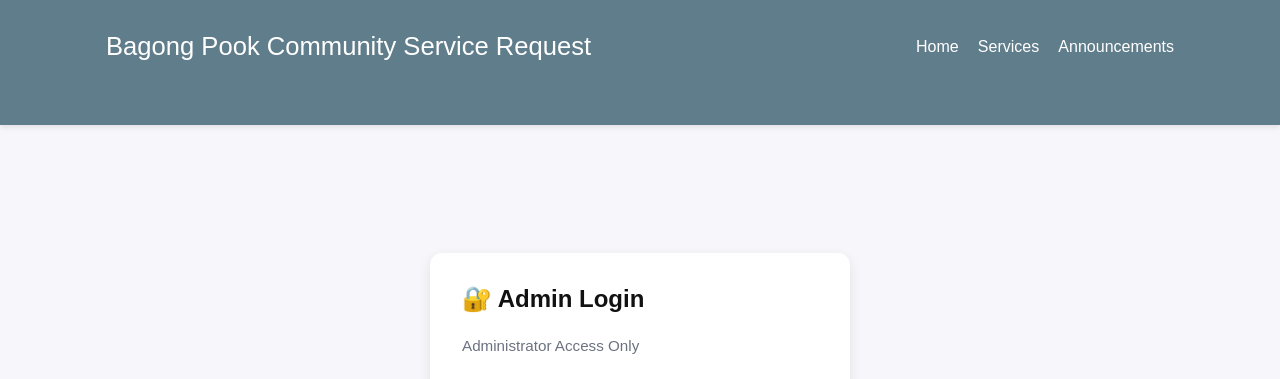
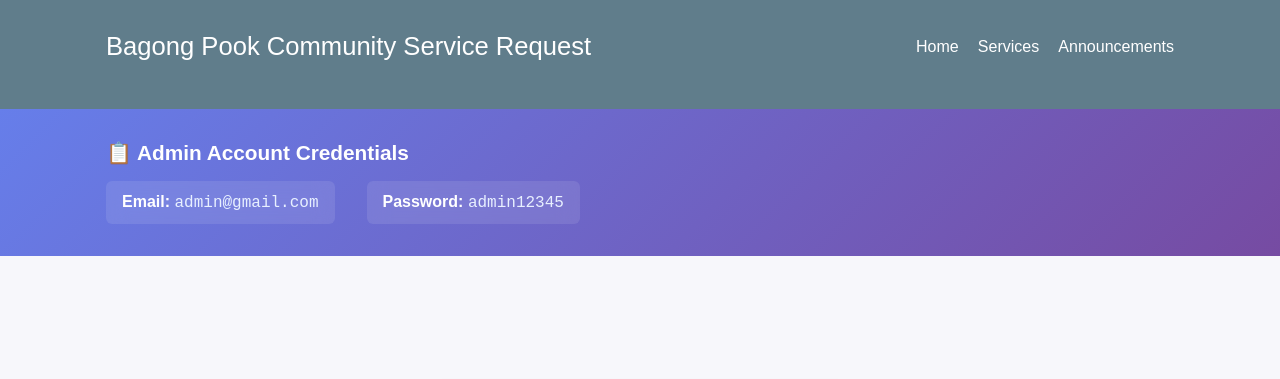
Before and after one commit to howard2201/Final-Project, a PHP site: page /admin/AdminLogin.php in a window 1280 px wide. Shown: the top 379 px of the page. Run offline with PHP 8.4, Linux system fonts and the light colour scheme.

Commit message:
just show acc creds admin above

```diff
--- a/admin/AdminLogin.php
+++ b/admin/AdminLogin.php
@@ -74,6 +74,16 @@
     <div data-error-message="<?php echo htmlspecialchars($error); ?>"></div>
 <?php endif; ?>
 
+<div class="admin-credentials-banner">
+    <div class="credentials-content">
+        <h3>📋 Admin Account Credentials</h3>
+        <div class="credentials-info">
+            <p><strong>Email:</strong> <span>admin@gmail.com</span></p>
+            <p><strong>Password:</strong> <span>admin12345</span></p>
+        </div>
+    </div>
+</div>
+
 <main class="container auth-page">
     <div class="auth-card">
         <h2>🔐 Admin Login</h2>
--- a/css/admin_login.css
+++ b/css/admin_login.css
@@ -8,6 +8,55 @@
   --bg: #f7f7fb;
   --card: #ffffff;
   --accent: #f3f4f6;
+}
+
+.admin-credentials-banner {
+  background: linear-gradient(135deg, #667eea 0%, #764ba2 100%);
+  padding: 2rem;
+  margin: 0;
+  color: white;
+  margin-top: -1rem;
+}
+
+.credentials-content {
+  max-width: 1100px;
+  margin: 0 auto;
+  padding: 0 1rem;
+}
+
+.credentials-content h3 {
+  margin-bottom: 1rem;
+  font-size: 1.3rem;
+  font-weight: 600;
+  display: flex;
+  align-items: center;
+  gap: 0.5rem;
+}
+
+.credentials-info {
+  display: flex;
+  gap: 2rem;
+  flex-wrap: wrap;
+}
+
+.credentials-info p {
+  margin: 0;
+  font-size: 1rem;
+  background: rgba(255, 255, 255, 0.1);
+  padding: 0.75rem 1rem;
+  border-radius: 6px;
+  backdrop-filter: blur(10px);
+}
+
+.credentials-info strong {
+  color: #fff;
+  font-weight: 600;
+}
+
+.credentials-info span {
+  color: #e8f0ff;
+  font-family: 'Courier New', monospace;
+  font-weight: 500;
 }
 
 * {
@@ -215,4 +264,13 @@
   .auth-card {
     margin: 2rem auto;
   }
+
+  .credentials-info {
+    flex-direction: column;
+    gap: 1rem;
+  }
+
+  .credentials-content h3 {
+    font-size: 1.1rem;
+  }
 }
```
Also changed, not shown: admin/AdminDashboard.php (+19 -0 lines), css/admin_dashboard.css (+52 -0 lines).
